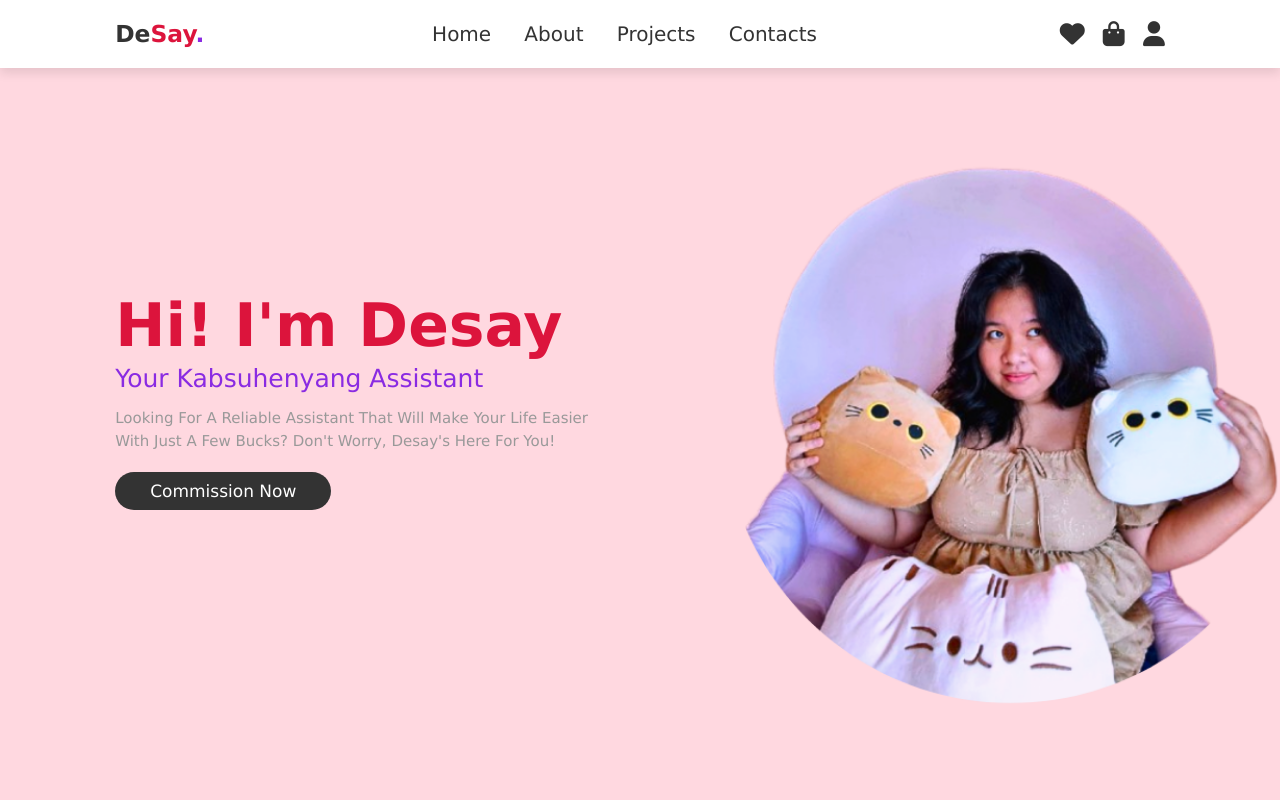
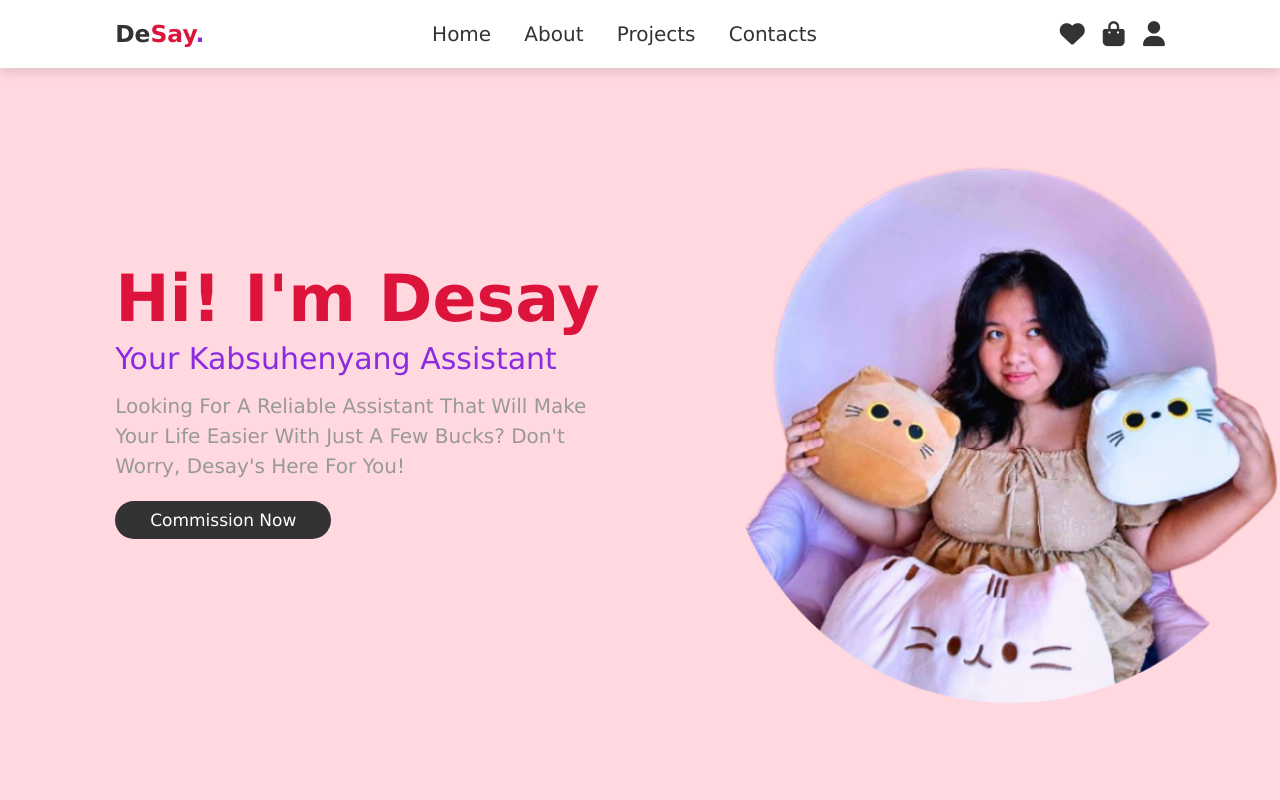
Before and after one commit to desayyyy/Teston, a plain HTML site: page index.html in a window 1280 px wide. Shown: the top 800 px of the page. Drawn offline with Linux system fonts and the light colour scheme.

Commit message:
stylee.css

```diff
--- a/stylee.css
+++ b/stylee.css
@@ -120,17 +120,17 @@ header .fa-bars{
     max-width: 50rem;
 }
 .home .content h3{
-    font-size: 6rem;
+    font-size: 6.5rem;
     color:#dc143c;
 }
 .home .content span{
-    font-size: 2.5rem;
+    font-size: 3rem;
     color: blueviolet;
     padding:1rem 0;
     line-height: 1.5;
 }
 .home .content p{
-    font-size: 1.5rem;
+    font-size: 2rem;
     color: #999;
     padding: 1rem 0;
     line-height: 1.5;
@@ -259,7 +259,7 @@ header .fa-bars{
     color: #999;
 }
 .projects .box-container .box .content p{
-    font-size: 1.10rem;
+    font-size: 1.5rem;
     padding-top: 3.25%;
     padding-bottom: 5.5%;
     color: blueviolet;
@@ -421,9 +421,6 @@ header .fa-bars{
         font-size: 2.5rem;
     }
 
-    .projects .box-container .box .content p{
-        font-size: 1.5rem
-    }
     @media(max-width:400px){
 
     html{
```
